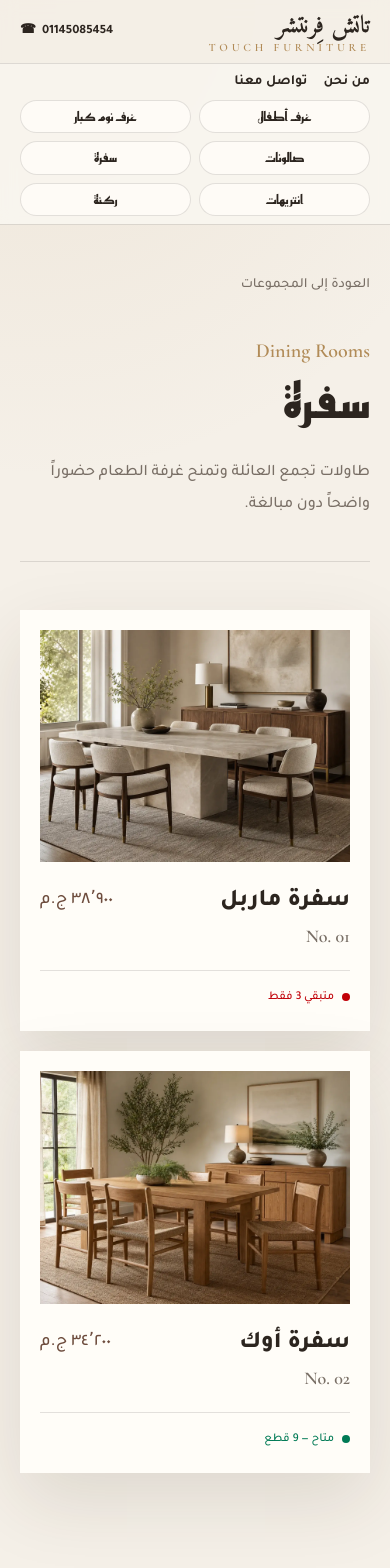
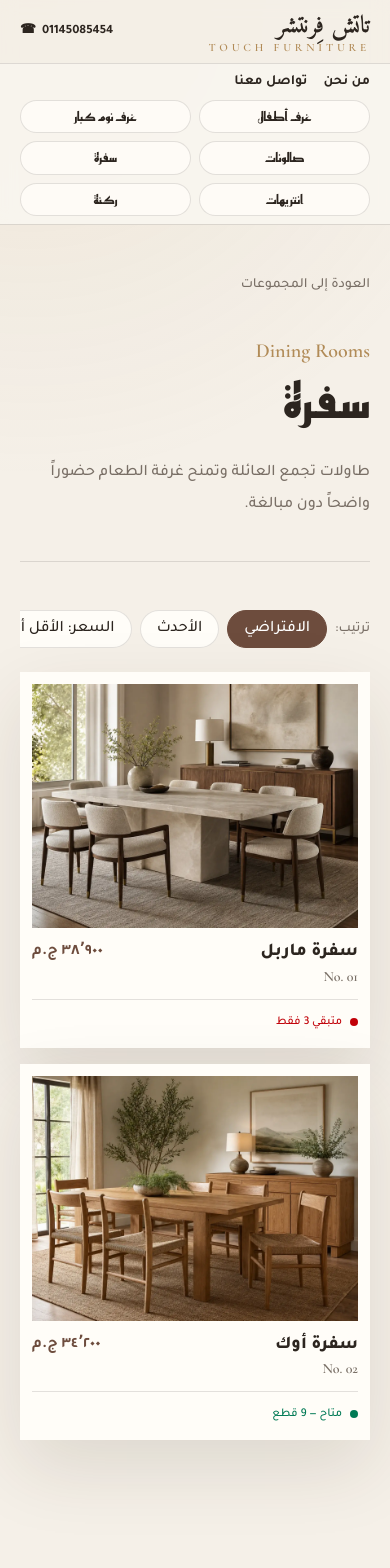
Before and after one commit to bahaaabdalla/touch-furniture, a Next.js app: page /collections/dining-rooms in a window 390 px wide. Shown: the top 1568 px of the page. Built offline with nearby package versions, Linux system fonts and the light colour scheme; no server answers.

Commit message:
Front-end polish + mobile: preloader, compact header, category chips, framed collections, bolder type

```diff
--- a/src/components/catalog/catalog-spread.tsx
+++ b/src/components/catalog/catalog-spread.tsx
@@ -1,32 +1,78 @@
 "use client";
 
-import { motion } from "framer-motion";
 import Image from "next/image";
 import Link from "next/link";
+import { useMemo, useState } from "react";
 import { formatPrice } from "@/lib/catalog/format";
 import type { Room } from "@/types/catalog";
 import { StockStatus } from "./stock-status";
 
+type SortKey = "default" | "newest" | "price-asc" | "price-desc";
+
+const SORTS: { key: SortKey; label: string }[] = [
+  { key: "default", label: "الافتراضي" },
+  { key: "newest", label: "الأحدث" },
+  { key: "price-asc", label: "السعر: الأقل أولاً" },
+  { key: "price-desc", label: "السعر: الأعلى أولاً" },
+];
+
 export function CatalogSpread({ rooms }: { rooms: Room[] }) {
+  const [sort, setSort] = useState<SortKey>("default");
+
+  // Client-side ordering over the existing rooms — no data is changed.
+  const sorted = useMemo(() => {
+    const arr = [...rooms];
+    if (sort === "newest") arr.sort((a, b) => b.sortOrder - a.sortOrder);
+    else if (sort === "price-asc") arr.sort((a, b) => a.price - b.price);
+    else if (sort === "price-desc") arr.sort((a, b) => b.price - a.price);
+    return arr;
+  }, [rooms, sort]);
+
   return (
-    <div className="mx-auto grid max-w-[1380px] grid-cols-1 gap-5 px-5 pb-10 sm:grid-cols-2 sm:gap-px sm:px-8 lg:px-12">
-      {rooms.map((room, index) => (
-        <motion.article key={room.id} initial={{ opacity: 0, y: 18 }} whileInView={{ opacity: 1, y: 0 }} viewport={{ once: true, amount: 0.18 }} transition={{ duration: 0.45, delay: Math.min(index * 0.05, 0.2) }} className="page-shadow bg-paper p-5 sm:p-7 lg:p-9">
+    <div className="mx-auto max-w-[1380px] px-5 pb-10 sm:px-8 lg:px-12">
+      <div className="no-scrollbar mb-6 flex items-center gap-2 overflow-x-auto whitespace-nowrap">
+        <span className="shrink-0 text-sm text-muted">ترتيب:</span>
+        {SORTS.map((option) => (
+          <button
+            key={option.key}
+            type="button"
+            onClick={() => setSort(option.key)}
+            className={`focus-ring shrink-0 rounded-full border px-4 py-1.5 text-sm transition ${
+              sort === option.key
+                ? "border-accent bg-accent text-white"
+                : "hairline bg-paper text-ink hover:border-accent"
+            }`}
+          >
+            {option.label}
+          </button>
+        ))}
+      </div>
+
+      <div className="grid grid-cols-1 gap-4 sm:grid-cols-2 sm:gap-px">
+        {sorted.map((room, index) => (
+          <article key={room.id} className="page-shadow bg-paper p-3 sm:p-7 lg:p-9">
             <Link href={`/rooms/${room.slug}`} className="focus-ring group block">
               <div className="relative aspect-[4/3] overflow-hidden bg-stone-200">
-              <Image src={room.coverUrl} alt={room.nameAr} fill sizes="(max-width: 1024px) 88vw, 44vw" className="object-cover transition duration-700 group-hover:scale-[1.025]" />
+                <Image
+                  src={room.coverUrl}
+                  alt={room.nameAr}
+                  fill
+                  sizes="(max-width: 640px) 92vw, (max-width: 1024px) 46vw, 44vw"
+                  className="object-cover transition duration-700 group-hover:scale-[1.025]"
+                />
               </div>
-            <div className="flex items-start justify-between gap-5 pt-6">
+              <div className="flex items-start justify-between gap-3 pt-3 sm:gap-5 sm:pt-6">
                 <div>
-                <h2 className="text-2xl font-medium sm:text-3xl">{room.nameAr}</h2>
-                <p className="latin-display mt-1 text-lg text-muted">No. {String(index + 1).padStart(2, "0")}</p>
+                  <h2 className="text-lg font-medium leading-snug sm:text-3xl">{room.nameAr}</h2>
+                  <p className="latin-display mt-0.5 text-sm text-muted sm:mt-1 sm:text-lg">No. {String(index + 1).padStart(2, "0")}</p>
                 </div>
-              <p className="whitespace-nowrap text-lg font-medium text-accent">{formatPrice(room.price, room.currency)}</p>
+                <p className="whitespace-nowrap text-base font-bold text-accent sm:text-lg sm:font-medium">{formatPrice(room.price, room.currency)}</p>
               </div>
-            <div className="mt-5 border-t hairline pt-4"><StockStatus stock={room.stock} compact /></div>
+              <div className="mt-3 border-t hairline pt-3 sm:mt-5 sm:pt-4"><StockStatus stock={room.stock} compact /></div>
             </Link>
-        </motion.article>
+          </article>
         ))}
+      </div>
     </div>
   );
 }
```
Lines whose indentation alone changed are shown as unchanged.
